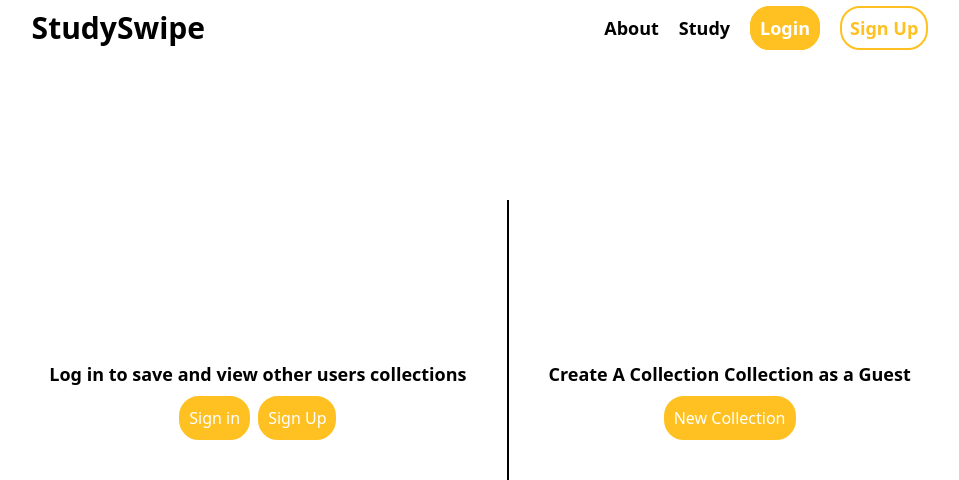
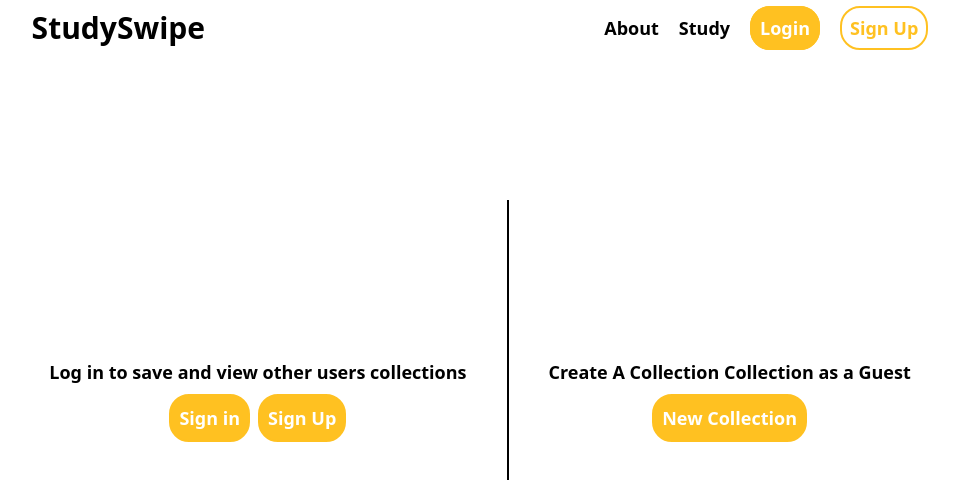
Before and after one commit to bayethelungah/Studyswipe, a React (Vite) app in the folder client/: page /study in a window 1280 px wide. Shown: the top 480 px of the page, without its empty margins (160-1119 px from the left). Built offline with nearby package versions, Linux system fonts and the light colour scheme.

Commit message:
larger a tag size and bold

```diff
--- a/client/src/Study.tsx
+++ b/client/src/Study.tsx
@@ -23,20 +23,20 @@
           Log in to save and view other users collections
         </h2>
         <div className="flex justify-center items-center gap-2">
-          <a className="btn p-2" href="/signin">
+          <a className="btn p-2 text-lg font-bold" href="/signin">
             Sign in
           </a>
-          <a className="btn p-2" href="/sign up">
+          <a className="btn p-2 text-lg font-bold" href="/sign up">
             Sign Up
           </a>
         </div>
       </div>
       <Spacer height={400} classArgs="m-10" />
-      <div className="flex justify-center items-center flex-col gap-2">
+      <div className="flex justify-center items-center flex-col gap-2 font-bold">
         <h2 className="text-lg font-bold">
           Create A Collection Collection as a Guest
         </h2>
-        <a href="/Collections" className="btn p-2">
+        <a href="/Collections" className="btn p-2 text-lg">
           New Collection
         </a>
       </div>
```
